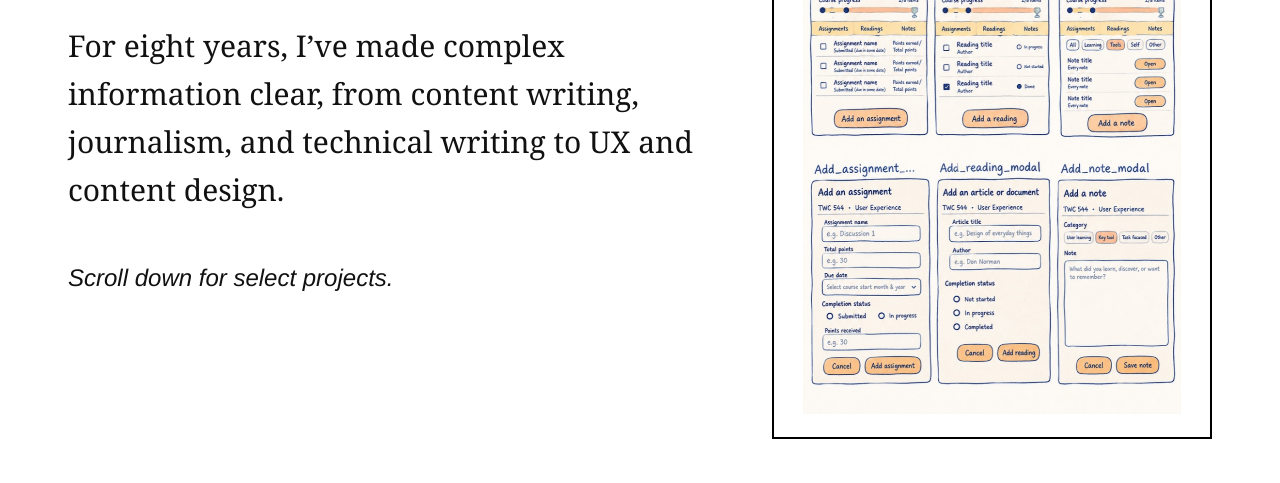
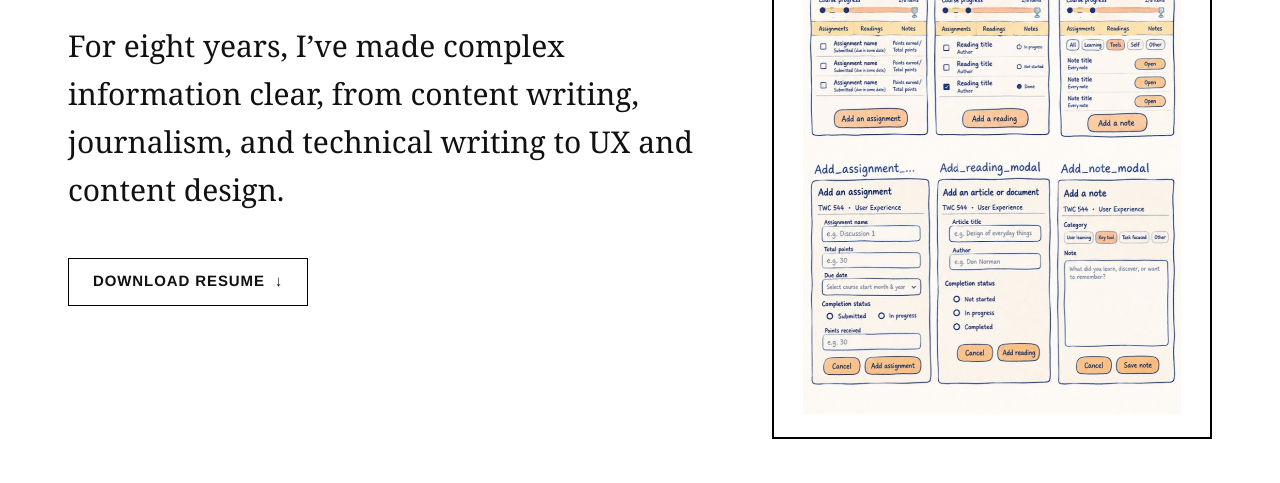
Before and after one commit to manojna18/Content_design_portfolio, a plain HTML site: page index.html in a window 1280 px wide. Shown: the part 317-800 px from the top of the page. Drawn offline with Linux system fonts and the light colour scheme; a web font is replaced by a local one.

Commit message:
Replace the scroll line with a Download resume button
Co-Authored-By: Claude Opus 5.5 <noreply@anthropic.com>

```diff
--- a/index.html
+++ b/index.html
@@ -4,7 +4,7 @@
     <meta charset="UTF-8">
     <meta name="viewport" content="width=device-width, initial-scale=1.0">
     <title>Manogna | Content designer</title>
-    <link rel="stylesheet" href="styles.css?v=29">
+    <link rel="stylesheet" href="styles.css?v=30">
   </head>
   <body class="home">
     <header class="nav">
@@ -27,7 +27,7 @@
             For eight years, I&rsquo;ve made complex information clear, from content
             writing, journalism, and technical writing to UX and content design.
           </p>
-          <p class="hero-scroll">Scroll down for select projects.</p>
+          <a href="Assets/Resume_latest.pdf" class="hero-resume" download>Download resume</a>
         </div>
         <div
           class="morph"
--- a/styles.css
+++ b/styles.css
@@ -1182,12 +1182,31 @@ button:focus-visible,
   margin-bottom: 44px;
 }
 
-.hero-scroll {
+.hero-resume {
+  display: inline-flex;
+  align-items: center;
+  height: 48px;
+  padding: 0 24px;
   font-family: var(--font-sans);
-  font-size: 24px;
-  font-weight: 300;
-  font-style: italic;
+  font-size: 15px;
+  font-weight: 700;
+  letter-spacing: 0.06em;
+  text-transform: uppercase;
   color: var(--ink);
+  background: var(--bg);
+  border: var(--border);
+  border-radius: var(--radius);
+  transition: background 0.2s, color 0.2s;
+}
+
+.hero-resume::after {
+  content: "\2193";
+  margin-left: 10px;
+}
+
+.hero-resume:hover {
+  background: var(--black);
+  color: var(--bg);
 }
 
 /* Rotating work samples */
@@ -1338,7 +1357,4 @@ button:focus-visible,
   .hero-headline {
     margin-bottom: 28px;
   }
-  .hero-scroll {
-    font-size: 19px;
-  }
 }
```
Also changed, not shown: Vantage.html (+1 -1 lines), about.html (+1 -1 lines), birds.html (+1 -1 lines), nene.html (+1 -1 lines), parallax.html (+1 -1 lines), poppy-ember.html (+1 -1 lines), scout.html (+1 -1 lines).
